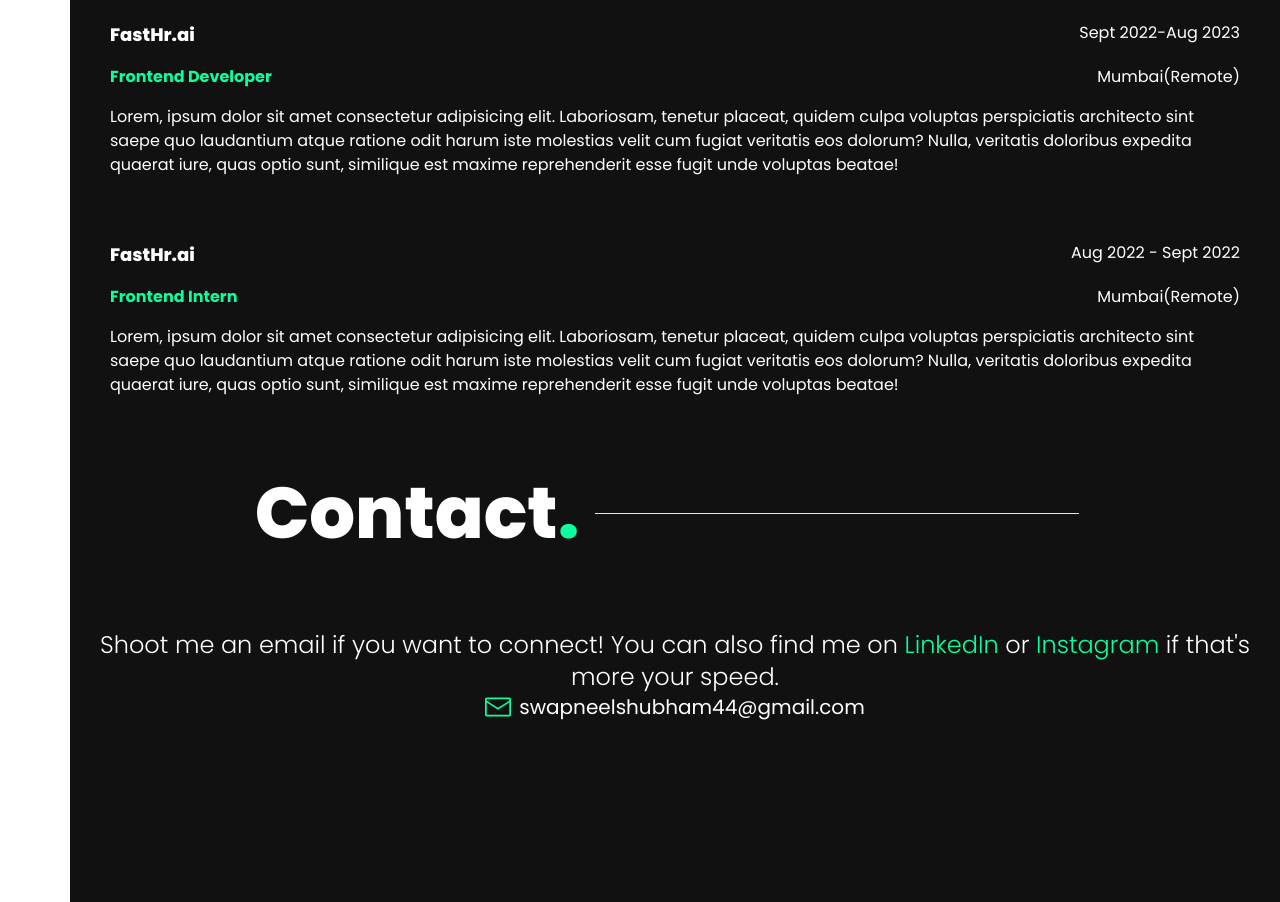
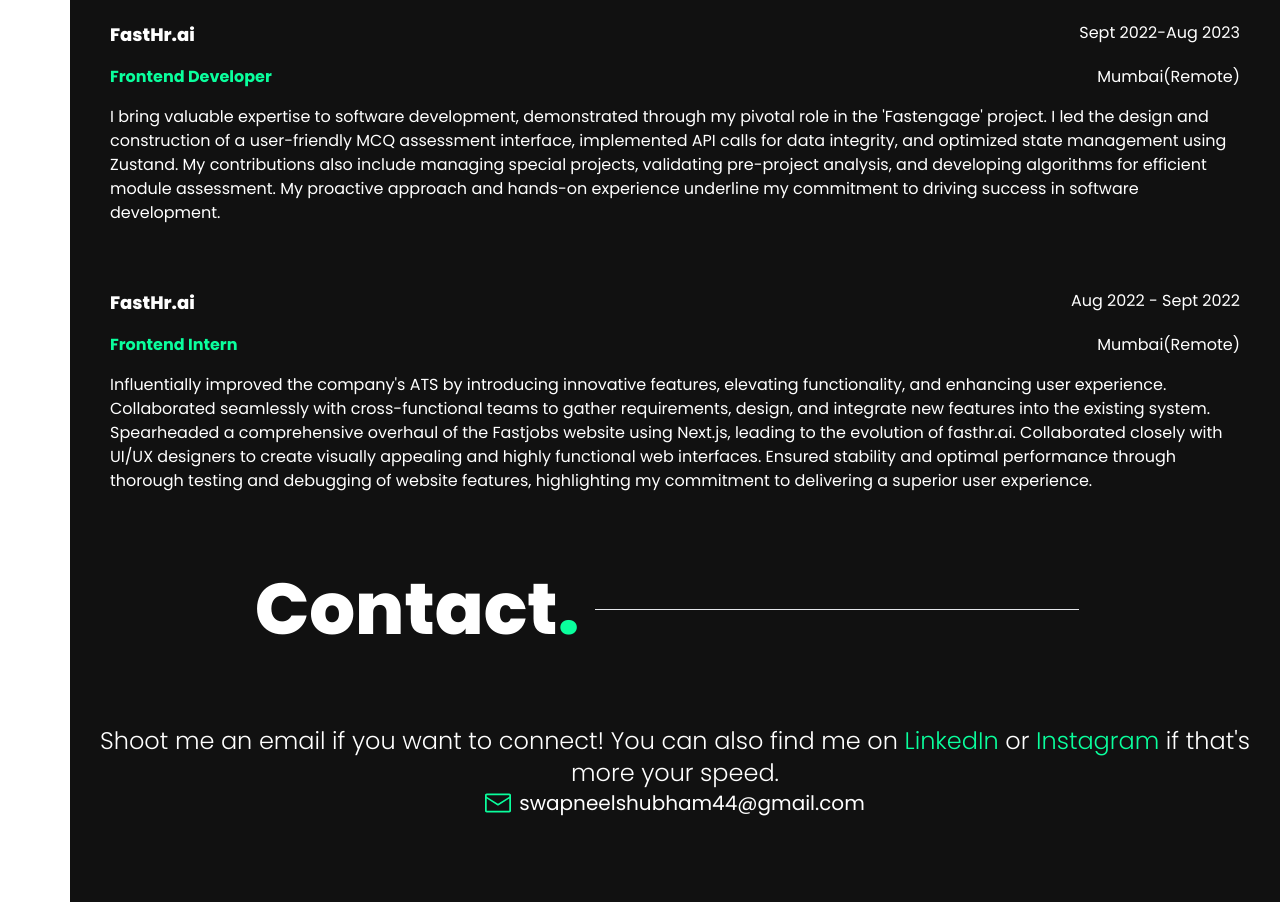
Before and after one commit to swapneel1026/portfolio-v.1.0, a Next.js app: page / in a window 1280 px wide. Shown: the part 2114-3016 px from the top of the page. Built offline with nearby package versions, Linux system fonts and the light colour scheme.

Commit message:
update:data abt exp

```diff
--- a/src/app/components/ExperienceSection.tsx
+++ b/src/app/components/ExperienceSection.tsx
@@ -8,7 +8,7 @@ const ExperienceSection = () => {
       compPosition: "Frontend Developer",
       workCity: "Mumbai(Remote)",
       aboutComp:
-        "Lorem, ipsum dolor sit amet consectetur adipisicing elit. Laboriosam, tenetur placeat, quidem culpa voluptas perspiciatis architecto sint saepe quo laudantium atque ratione odit harum iste molestias velit cum fugiat veritatis eos dolorum? Nulla, veritatis doloribus expedita quaerat iure, quas optio sunt, similique est maxime reprehenderit esse fugit unde voluptas beatae!",
+        "I bring valuable expertise to software development, demonstrated through my pivotal role in the 'Fastengage' project. I led the design and construction of a user-friendly MCQ assessment interface, implemented API calls for data integrity, and optimized state management using Zustand. My contributions also include managing special projects, validating pre-project analysis, and developing algorithms for efficient module assessment. My proactive approach and hands-on experience underline my commitment to driving success in software development.",
     },
 
     {
@@ -17,7 +17,7 @@ const ExperienceSection = () => {
       compPosition: "Frontend Intern",
       workCity: "Mumbai(Remote)",
       aboutComp:
-        "Lorem, ipsum dolor sit amet consectetur adipisicing elit. Laboriosam, tenetur placeat, quidem culpa voluptas perspiciatis architecto sint saepe quo laudantium atque ratione odit harum iste molestias velit cum fugiat veritatis eos dolorum? Nulla, veritatis doloribus expedita quaerat iure, quas optio sunt, similique est maxime reprehenderit esse fugit unde voluptas beatae!",
+        "Influentially improved the company's ATS by introducing innovative features, elevating functionality, and enhancing user experience. Collaborated seamlessly with cross-functional teams to gather requirements, design, and integrate new features into the existing system. Spearheaded a comprehensive overhaul of the Fastjobs website using Next.js, leading to the evolution of fasthr.ai. Collaborated closely with UI/UX designers to create visually appealing and highly functional web interfaces. Ensured stability and optimal performance through thorough testing and debugging of website features, highlighting my commitment to delivering a superior user experience.",
     },
   ];
   return (
--- a/src/app/components/ProjectSection.tsx
+++ b/src/app/components/ProjectSection.tsx
@@ -7,7 +7,7 @@ const ProjectSection = () => {
       techStackUsed: ["next.js", "tailwind", "javascript", "Typescript"],
       desc: "Think Zapier but for paint. Built with a team of four college friends and scaled to 1 billion requests per day. This was a fun one.",
       githubLink: "https://github.com/swapneel1026/portfolio-v.1.0",
-      liveProjectLink: "",
+      liveProjectLink: "https://frontendswapneel.vercel.app/",
     },
     {
       imageOfProject: "/ticketsc.png",
```
